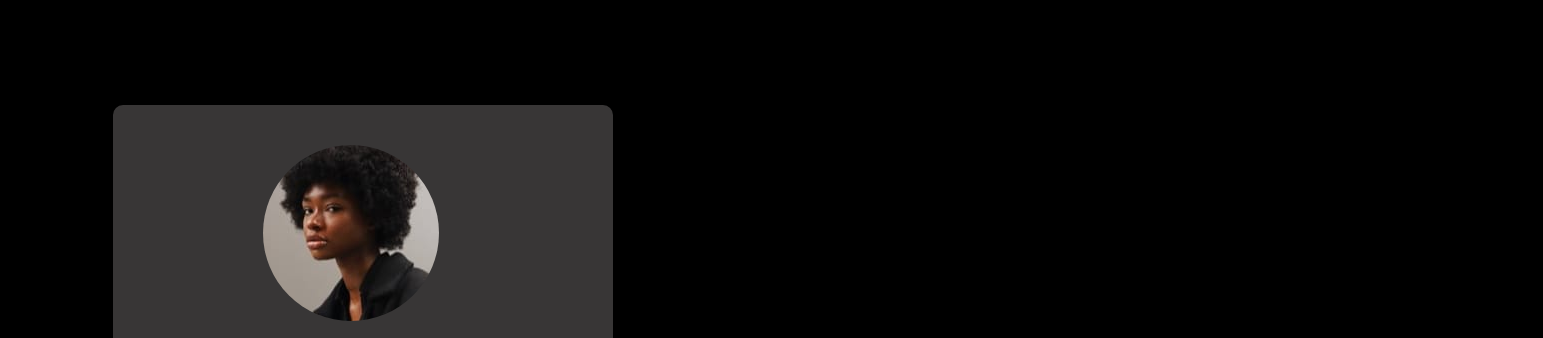
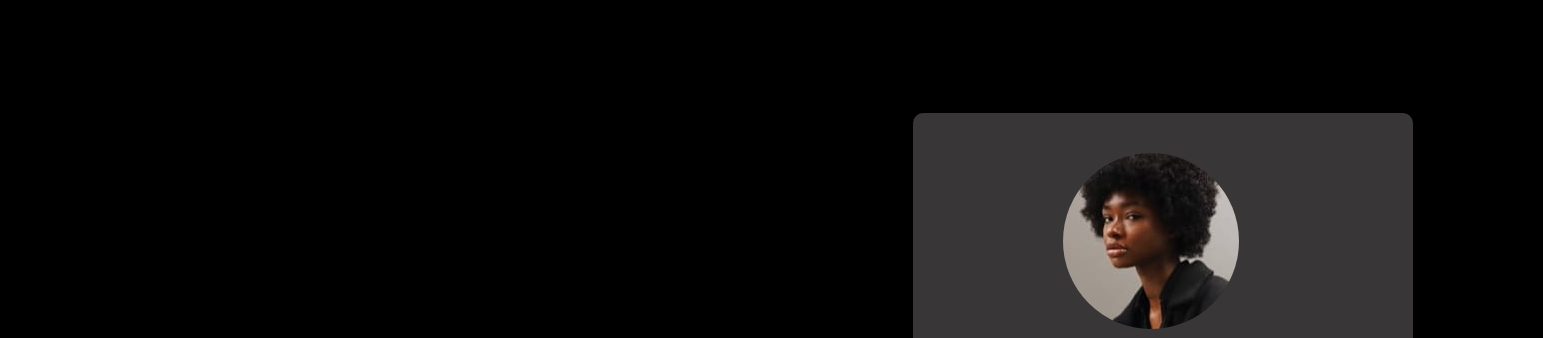
Before and after one commit to ajayisoul/social-links, a plain HTML site: page index.html in a window 1280 px wide. Shown: the top 338 px of the page, 1543 px wide, since content can reach past the window. Drawn offline with Linux system fonts and the light colour scheme.

Commit message:
Update style.css
the position was adjusted

```diff
--- a/style.css
+++ b/style.css
@@ -13,9 +13,9 @@ background-color: black;
     background-color: rgb(56, 54, 54);
     height: 690px;
 width: 500px;
-top: 50px;
-left: 300px;
-margin: 100px;
+position: relative;
+left:900px;
+top: 100px;
 border: 5px solid;
 
 
```
